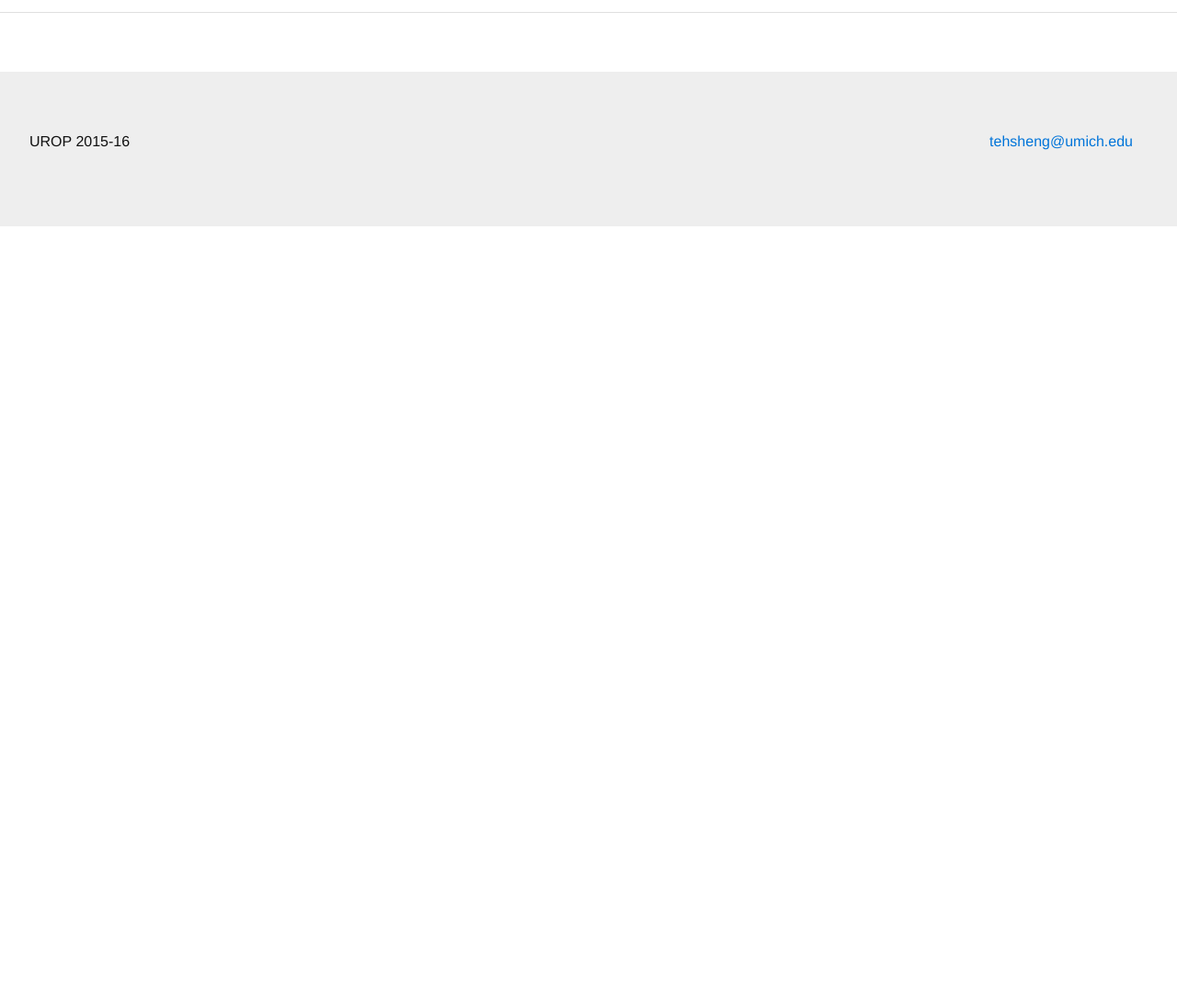
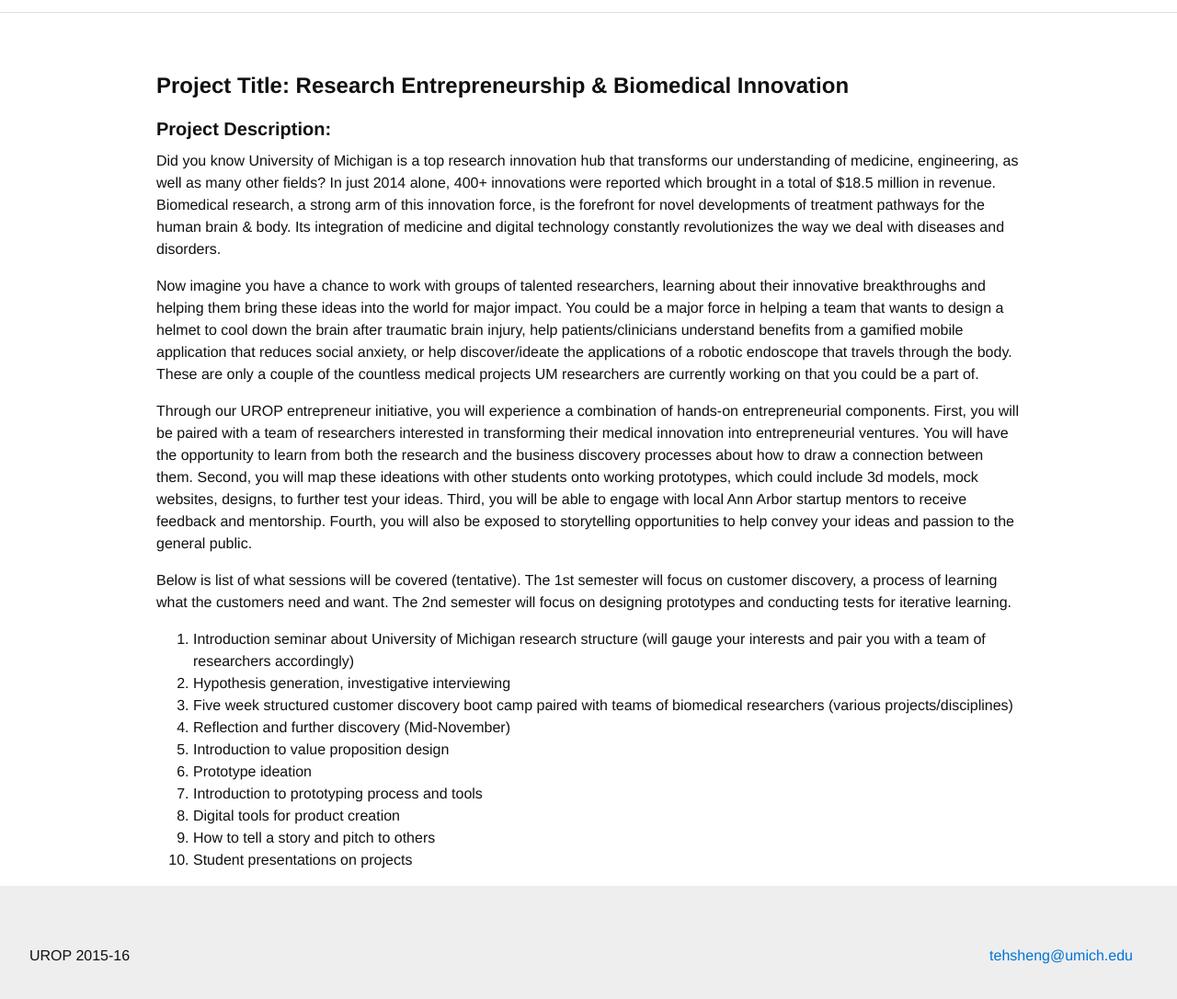
Before and after one commit to seantma/urop-entrepreneur-2015, a plain HTML site: page index.html in a window 1280 px wide. Shown: the part 2698-3784 px from the top of the page at 92% size. Before the commit the page ends 2944 px from the top, so only its background shows below. Drawn offline with Linux system fonts and the light colour scheme.

Commit message:
added Project Description section

```diff
--- a/index.html
+++ b/index.html
@@ -13,7 +13,6 @@
  			<link href='http://fonts.googleapis.com/css?family=lato:400,300,300italic,400italic,700,700italic|Open+Sans:400,300italic,300,400italic,600,600italic,700,700italic' rel='stylesheet' type='text/css'>
 
 
-
 			<!-- Sean::Google Analytics -->
 			<script>
 			  (function(i,s,o,g,r,a,m){i['GoogleAnalyticsObject']=r;i[r]=i[r]||function(){
@@ -25,8 +24,6 @@
 			  ga('send', 'pageview');
 
 			</script>
-
-
 
 
 	</head>
@@ -82,10 +79,6 @@
 				 	 <input type='submit' value='I want more info' class="btn  phl pvs white open  bg-blue center"/>
 				 </div>
 				</form>
-
-
-
-
 
 			</div>
 		</section>
@@ -155,17 +148,64 @@
 				</div>
 
 			</div>
+		</section>
 
+
+		<!-- Sean added Project Description -->
+		<section>
+			<body>
+
+			<style type="text/css">
+			.main-container {
+			  max-width: 940px;
+			  margin-left: auto;
+			  margin-right: auto;
+			}
+			code {
+			  color: inherit;
+			  background-color: rgba(0, 0, 0, 0.04);
+			}
+			img {
+			  max-width:100%;
+			  height: auto;
+			}
+			</style>
+			<div class="container-fluid main-container">
+
+
+			<div id="project-title-research-entrepreneurship-biomedical-innovation" class="section level2">
+			<h2>Project Title: Research Entrepreneurship &amp; Biomedical Innovation</h2>
+			<div id="project-description" class="section level3">
+			<h3>Project Description:</h3>
+			<p>Did you know University of Michigan is a top research innovation hub that transforms our understanding of medicine, engineering, as well as many other fields? In just 2014 alone, 400+ innovations were reported which brought in a total of $18.5 million in revenue. Biomedical research, a strong arm of this innovation force, is the forefront for novel developments of treatment pathways for the human brain &amp; body. Its integration of medicine and digital technology constantly revolutionizes the way we deal with diseases and disorders.</p>
+			<p>Now imagine you have a chance to work with groups of talented researchers, learning about their innovative breakthroughs and helping them bring these ideas into the world for major impact. You could be a major force in helping a team that wants to design a helmet to cool down the brain after traumatic brain injury, help patients/clinicians understand benefits from a gamified mobile application that reduces social anxiety, or help discover/ideate the applications of a robotic endoscope that travels through the body. These are only a couple of the countless medical projects UM researchers are currently working on that you could be a part of.</p>
+			<p>Through our UROP entrepreneur initiative, you will experience a combination of hands-on entrepreneurial components. First, you will be paired with a team of researchers interested in transforming their medical innovation into entrepreneurial ventures. You will have the opportunity to learn from both the research and the business discovery processes about how to draw a connection between them. Second, you will map these ideations with other students onto working prototypes, which could include 3d models, mock websites, designs, to further test your ideas. Third, you will be able to engage with local Ann Arbor startup mentors to receive feedback and mentorship. Fourth, you will also be exposed to storytelling opportunities to help convey your ideas and passion to the general public.</p>
+			<p>Below is list of what sessions will be covered (tentative). The 1st semester will focus on customer discovery, a process of learning what the customers need and want. The 2nd semester will focus on designing prototypes and conducting tests for iterative learning.</p>
+			<ol style="list-style-type: decimal">
+			<li>Introduction seminar about University of Michigan research structure (will gauge your interests and pair you with a team of researchers accordingly)</li>
+			<li>Hypothesis generation, investigative interviewing</li>
+			<li>Five week structured customer discovery boot camp paired with teams of biomedical researchers (various projects/disciplines)</li>
+			<li>Reflection and further discovery (Mid-November)</li>
+			<li>Introduction to value proposition design</li>
+			<li>Prototype ideation</li>
+			<li>Introduction to prototyping process and tools</li>
+			<li>Digital tools for product creation</li>
+			<li>How to tell a story and pitch to others</li>
+			<li>Student presentations on projects</li>
+			</ol>
+			</div>
+			</div>
+
+
+			</div>
 		</section>
+
 
 		<footer class="bg-light-gray pvx">
 
 		<p class="mhl dib"> UROP 2015-16</p>
 		<p class="mhl fr dib"><a class="mvm mvn-m mvn-l open mhm db di-m di-l mhxl mhm-m mhm-l fr-m fr-l fn  center" href="mailto:tehsheng@umich.edu">tehsheng@umich.edu</a> </p>
 
-
-
-
 		</footer>
 
 
```
Also changed, not shown: thank-you.html (+1 -2 lines). Lines whose indentation alone changed are shown as unchanged.
